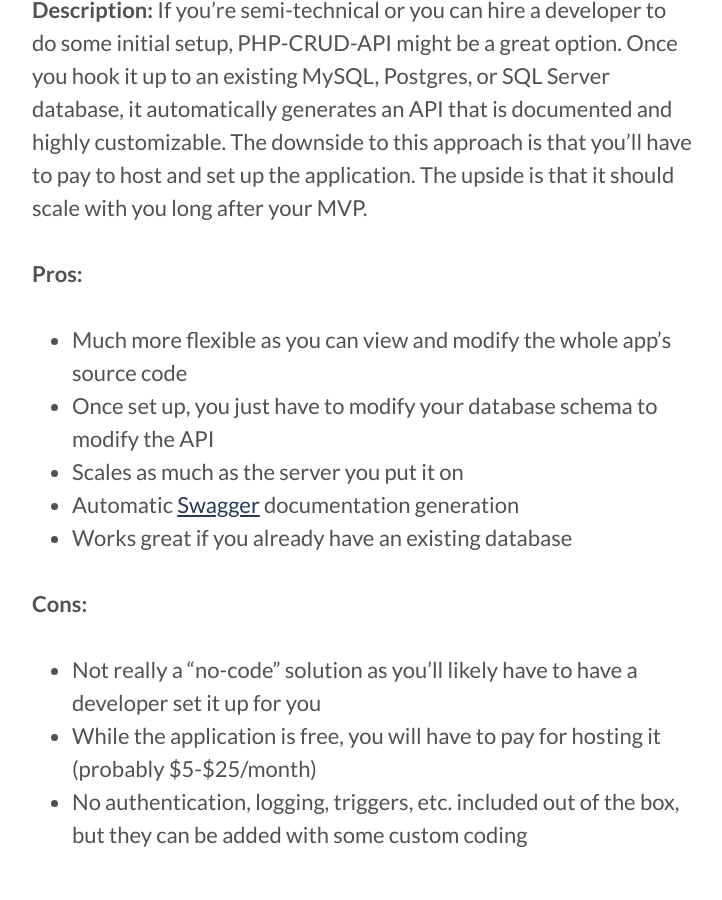
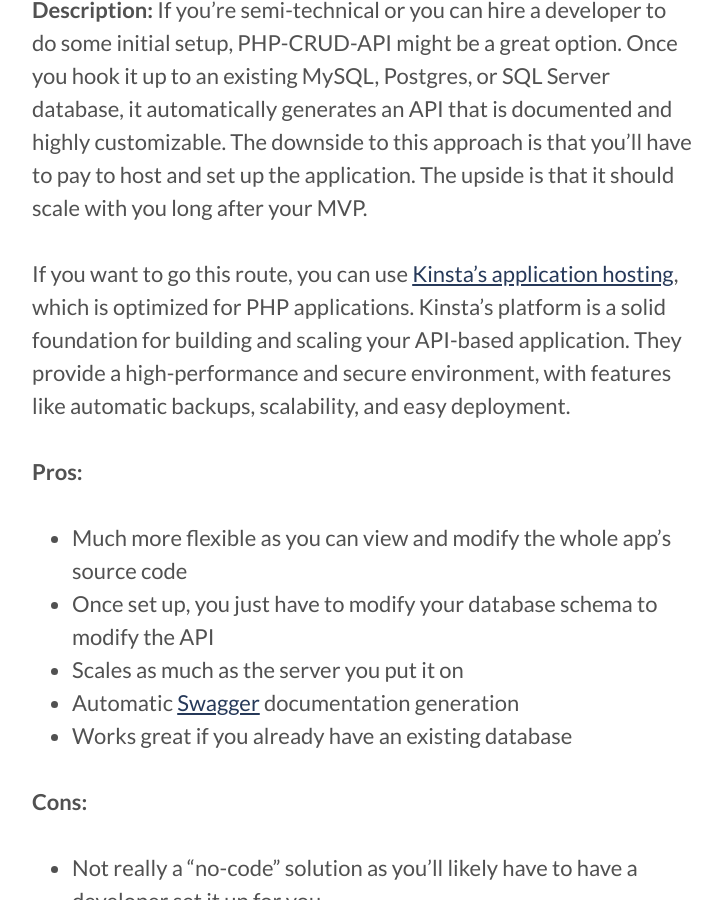
Before and after one commit to karllhughes/personal-blog-5, a Jekyll site: the page built from _posts/2021-08-16-api-development.md, in a window 1280 px wide and 900 px high, scrolled down 28488 px. Shown: the whole window, without its empty margins (278-1000 px from the left). Built offline with Jekyll 4.4.1, drawn with Linux system fonts in a browser that asks for light colours; some of the changed text lies outside the part shown.

Commit message:
Updating links

```diff
--- a/_posts/2021-08-16-api-development.md
+++ b/_posts/2021-08-16-api-development.md
@@ -388,6 +388,8 @@ Still, it's worth trying this tool out if you already have your data on a web pa
 
 **Description:** If you're semi-technical or you can hire a developer to do some initial setup, PHP-CRUD-API might be a great option. Once you hook it up to an existing MySQL, Postgres, or SQL Server database, it automatically generates an API that is documented and highly customizable. The downside to this approach is that you'll have to pay to host and set up the application. The upside is that it should scale with you long after your MVP.
 
+If you want to go this route, you can use [Kinsta’s application hosting](https://kinsta.com/), which is optimized for PHP applications. Kinsta’s platform is a solid foundation for building and scaling your API-based application. They provide a high-performance and secure environment, with features like automatic backups, scalability, and easy deployment.
+
 **Pros:**
 - Much more flexible as you can view and modify the whole app's source code
 - Once set up, you just have to modify your database schema to modify the API
```
Also changed, not shown: _posts/2021-10-31-senior-software-engineer.md (+1 -1 lines).
